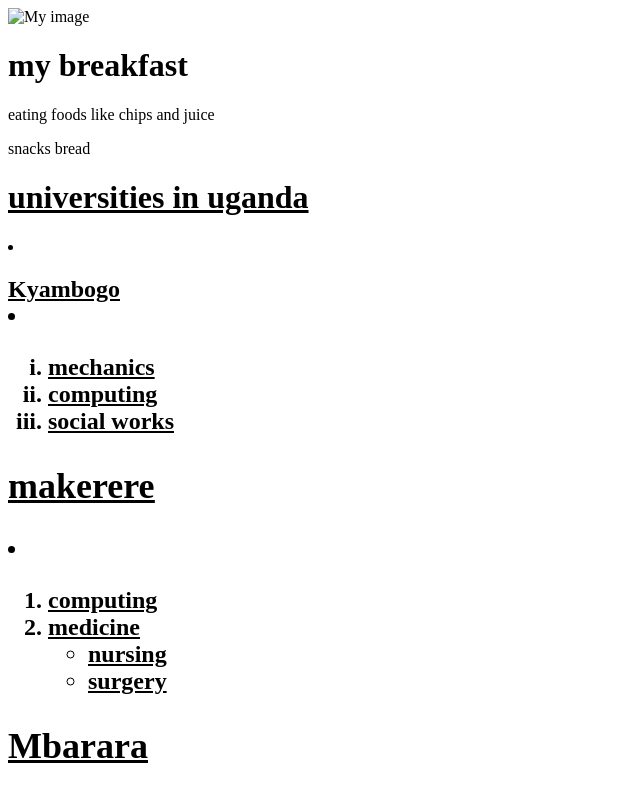
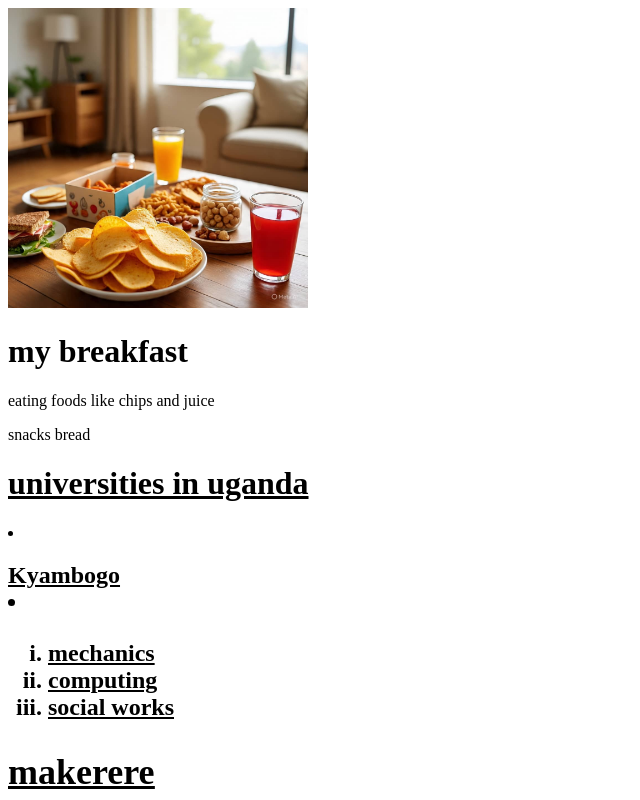
Before and after one commit to tracymusiimire569-lgtm/work, a plain HTML site: page index.html in a window 1280 px wide. Shown: the top 800 px of the page, without its empty margins (0-640 px from the left). Drawn offline with Linux system fonts and the light colour scheme.

Commit message:
Update image source path in index.html

```diff
--- a/index.html
+++ b/index.html
@@ -9,7 +9,7 @@
 
 
 <body>
-   <img src="/styling/image.jpg" alt="My image" height= "300vh"/>
+   <img src="tracy/TRACY/image.jpg" alt="My image" height= "300vh"/>
 
   <header>
     <h1>my breakfast</h1>
```
